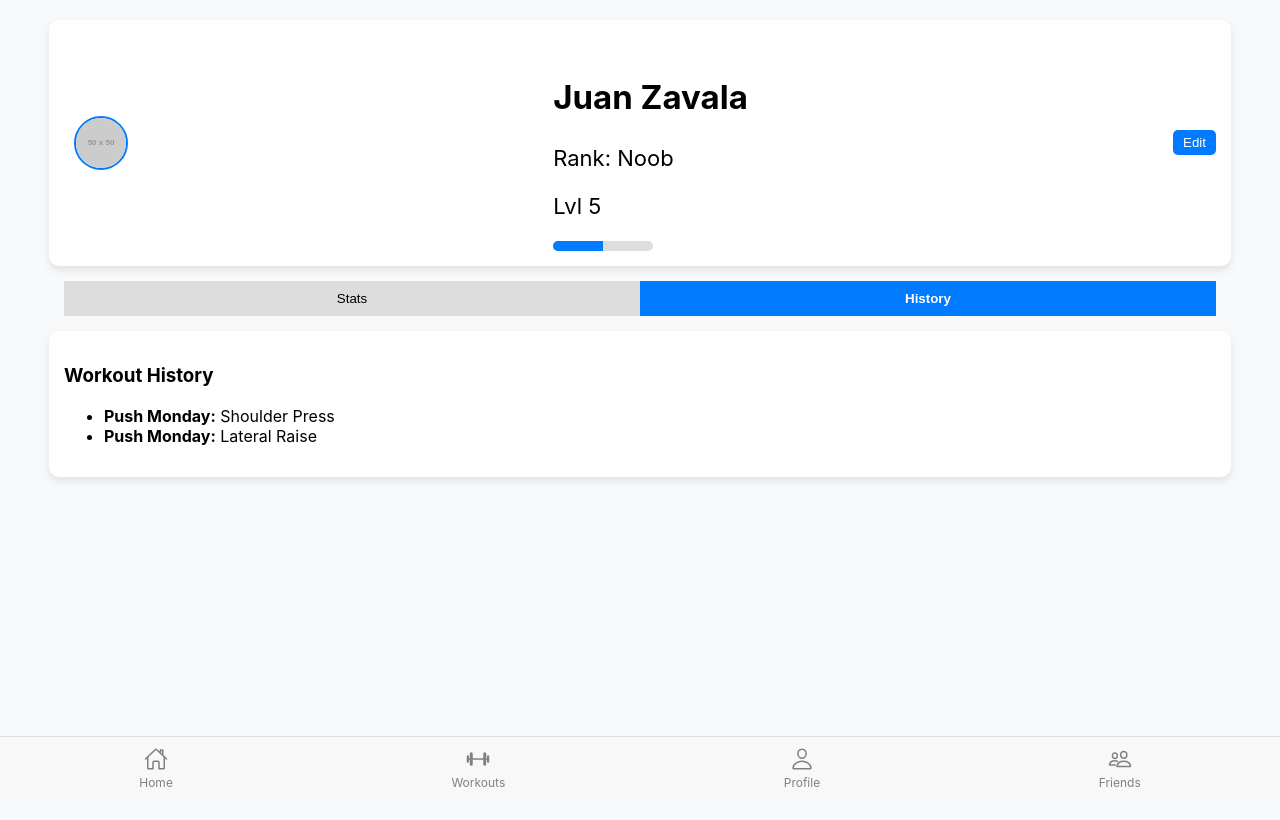
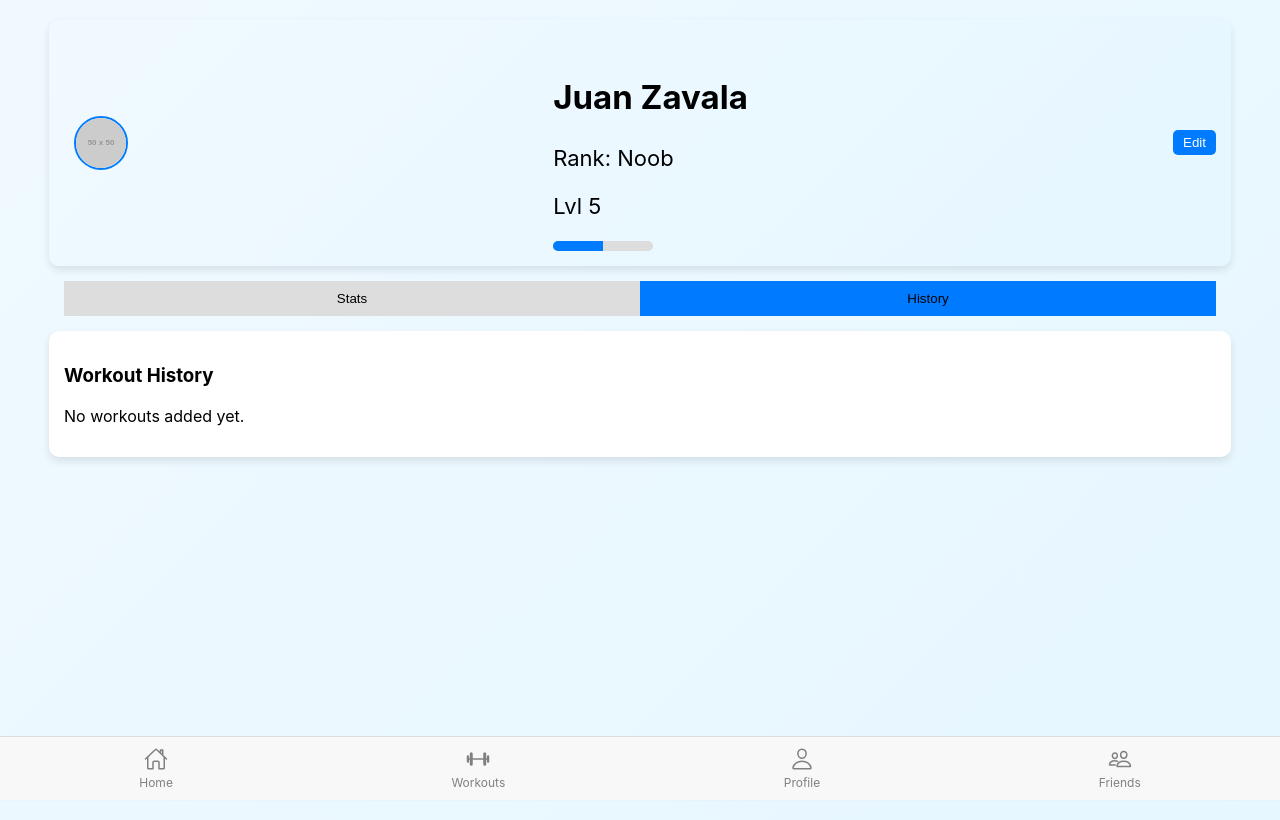
Before and after one commit to Aiden-Rodriguez/FitQuestPrototype, a React (Create React App) app in the folder fitquest/: page /stats-history in a window 1280 px wide. Both pictures are taken after a click on the button "History". Built offline with nearby package versions, Linux system fonts and the light colour scheme.

Commit message:
History page is now connected to workouts page

```diff
--- a/fitquest/src/StatsHistory.css
+++ b/fitquest/src/StatsHistory.css
@@ -3,7 +3,7 @@
     display: flex;
     flex-direction: column;
     align-items: center;
-    background: #f8f9fa;
+    background: linear-gradient(135deg, #f0f9ff, #e6f7ff);
     height: 100vh;
     padding-top: 20px;
 }
@@ -13,7 +13,7 @@
     align-items: center;
     justify-content: space-between;
     width: 90%;
-    background: white;
+    background: linear-gradient(135deg, #f0f9ff, #e6f7ff);
     padding: 15px;
     border-radius: 10px;
     box-shadow: 0 4px 8px rgba(0, 0, 0, 0.1);
@@ -63,9 +63,8 @@
 }
 
 .tab-button.active {
-    background: #007bff;
-    color: white;
-    font-weight: bold;
+    background: #007bff; /* Darker Blue */
+    transition: background 0.3s ease-in-out;
 }
 
 .stats-section, .history-section {
@@ -85,7 +84,14 @@
     padding: 10px;
     margin-top: 10px;
     border-radius: 5px;
+    transition: transform 0.2s ease-in-out;
+
 }
+
+.stat-card:hover {
+    transform: scale(1.05);
+}
+
 
 .bottom-nav {
     display: flex;
--- a/fitquest/src/StatsHistoryScreen.js
+++ b/fitquest/src/StatsHistoryScreen.js
@@ -1,8 +1,15 @@
-import React, { useState } from 'react';
+import React, { useState, useEffect } from 'react';
 import './StatsHistory.css';
 
 function StatsHistoryScreen() {
   const [activeTab, setActiveTab] = useState('stats');
+  const [workouts, setWorkouts] = useState([]);
+
+  // Load workouts from localStorage
+  useEffect(() => {
+    const savedWorkouts = JSON.parse(localStorage.getItem('workouts')) || [];
+    setWorkouts(savedWorkouts);
+  }, []);
 
   return (
     <div className="stats-history-wrapper">
@@ -38,10 +45,15 @@ function StatsHistoryScreen() {
       {activeTab === 'history' && (
         <div className="history-section">
           <h3>Workout History</h3>
-          <ul>
-            <li><strong>Push Monday:</strong> Shoulder Press</li>
-            <li><strong>Push Monday:</strong> Lateral Raise</li>
-          </ul>
+          {workouts.length === 0 ? (
+            <p>No workouts added yet.</p>
+          ) : (
+            <ul>
+              {workouts.map((workout, index) => (
+                <li key={index}><strong>{workout.name}:</strong> {workout.sets} sets of {workout.reps} reps {workout.weight && `at ${workout.weight} lbs`}</li>
+              ))}
+            </ul>
+          )}
         </div>
       )}
 
--- a/fitquest/src/workouts.js
+++ b/fitquest/src/workouts.js
@@ -50,16 +50,20 @@ function WorkoutsScreen() {
 // Add or update the workout on form submit
 const handleSubmit = (e) => {
   e.preventDefault();
+  let updatedWorkouts;
   if (currentWorkout.id === null) {
       // Add new workout with a unique id
       const newWorkout = { ...currentWorkout, id: Date.now() };
-      setWorkouts((prev) => [...prev, newWorkout]);
+      updatedWorkouts = [...workouts, newWorkout];
+      setWorkouts(updatedWorkouts);
   } else {
       // Update existing workout
-      setWorkouts((prev) =>
-        prev.map((w) => (w.id === currentWorkout.id ? currentWorkout : w))
+      updatedWorkouts = workouts.map((w) =>
+          w.id === currentWorkout.id ? currentWorkout : w
       );
+      setWorkouts(updatedWorkouts);
   }
+  localStorage.setItem('workouts', JSON.stringify(updatedWorkouts)); // Save to localStorage
   setShowModal(false);
 };
 
```
Lines whose indentation alone changed are shown as unchanged.
